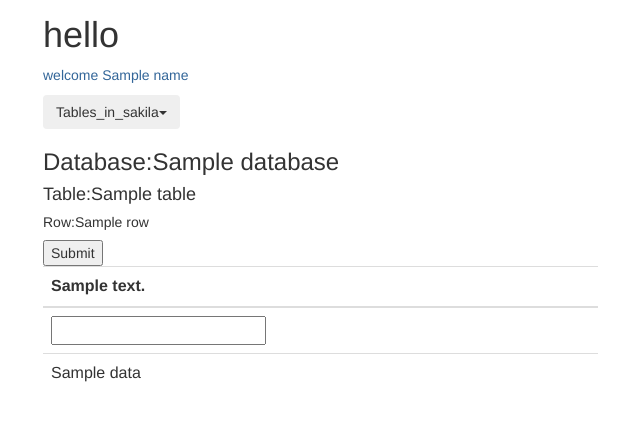
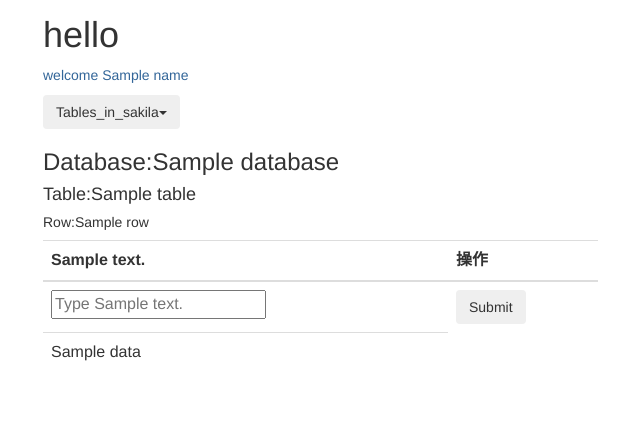
Before and after one commit to xiaoxiaoyao/MyApp, a Flask app: template PythonApplication1/my_first_web_app/www/templates/database.html in a window 1280 px wide. Shown: the part 227-648 px from the top of the page, without its empty margins (27-667 px from the left). Run offline with Flask 2, Linux system fonts and the light colour scheme; the template is opened without the code that fills it: most values are stand-ins (such as "Sample title", 1, 10 or a date in 2020); some libraries are stand-ins or nearby versions.

Commit message:
增加了按钮，调整标签顺序，还有空格
增加了按钮，调整标签顺序，还有空格

```diff
--- a/PythonApplication1/my_first_web_app/www/templates/database.html
+++ b/PythonApplication1/my_first_web_app/www/templates/database.html
@@ -3,22 +3,25 @@
 
 <div class="row">
 <div class="col-xs-6 span12">
-
+<!--数据库列表以及按钮-->
 <div class="btn-group">
 <button data-toggle="dropdown" class="btn dropdown-toggle">Tables_in_sakila<span class="caret"></span></button>
-    <ul class="dropdown-menu" contenteditable="true">{% for item in tables %}<li><a href="./{{ item[0] }}">{{ item[0] }}</a></li>{% endfor %}
-    </ul>
+<ul class="dropdown-menu" contenteditable="true">{% for item in tables %}<li><a href="./{{ item[0] }}">{{ item[0] }}</a></li>{% endfor %}
+</ul>
 </div>
-
+<!--END 数据库列表以及按钮-->
 <h3>Database:{{database}}</h3><h4>Table:{{table}}</h4><h5>Row:{{row}}</h5>
-{% if data.description %}
+{% if data.description %}<form method="post">
 <table class="table table-hover">
 <tbody>
-<thead><tr>{% for items in data.description %}<th>{{ items[0] }}</th> {% endfor %}</tr></thead>
-<form method="post"><input type="hidden" name="Database" value="{{database}}" /><input type="hidden" name="Table" value="{{table}}" />
-    <tr>{% for items in data.description %}<td><input type="text" name="Row_{{ items[0] }}" /></td> {% endfor %}</tr></thead>
-    <input type="submit" value="Submit" />
-</form>
+<thead><tr>{% for items in data.description %}<th>{{ items[0] }}</th> {% endfor %}<th>操作</th></tr></thead>
+<tr>
+{% for items in data.description %}<td><input type="text" placeholder="Type {{ items[0] }}" name="Row_{{ items[0] }}" /></td> {% endfor %}
+<td>
+<input type="hidden" name="Database" value="{{database}}" />
+<input type="hidden" name="Table" value="{{table}}" />
+<input class="btn" contenteditable="true" type="submit" value="Submit" /></td>
+</tr>
 {% for items in data %}
 <tr>
 {% for item in items %}
@@ -27,6 +30,7 @@
 {% endfor %}
 </tbody>
 </table>
+</form>
 {% else %}
 <p>welcome!ERROR: SQL ERROR. There is no item in 'conn.Select_language(appconn,'*')'</p>
 {% endif %}
--- a/PythonApplication1/爬虫练习/module1.py
+++ b/PythonApplication1/爬虫练习/module1.py
@@ -3,3 +3,5 @@ from urllib import request
 response = request.urlopen("http://www.baidu.com/")
 content = response.read()
 print(content)
+
+import bs4
```
